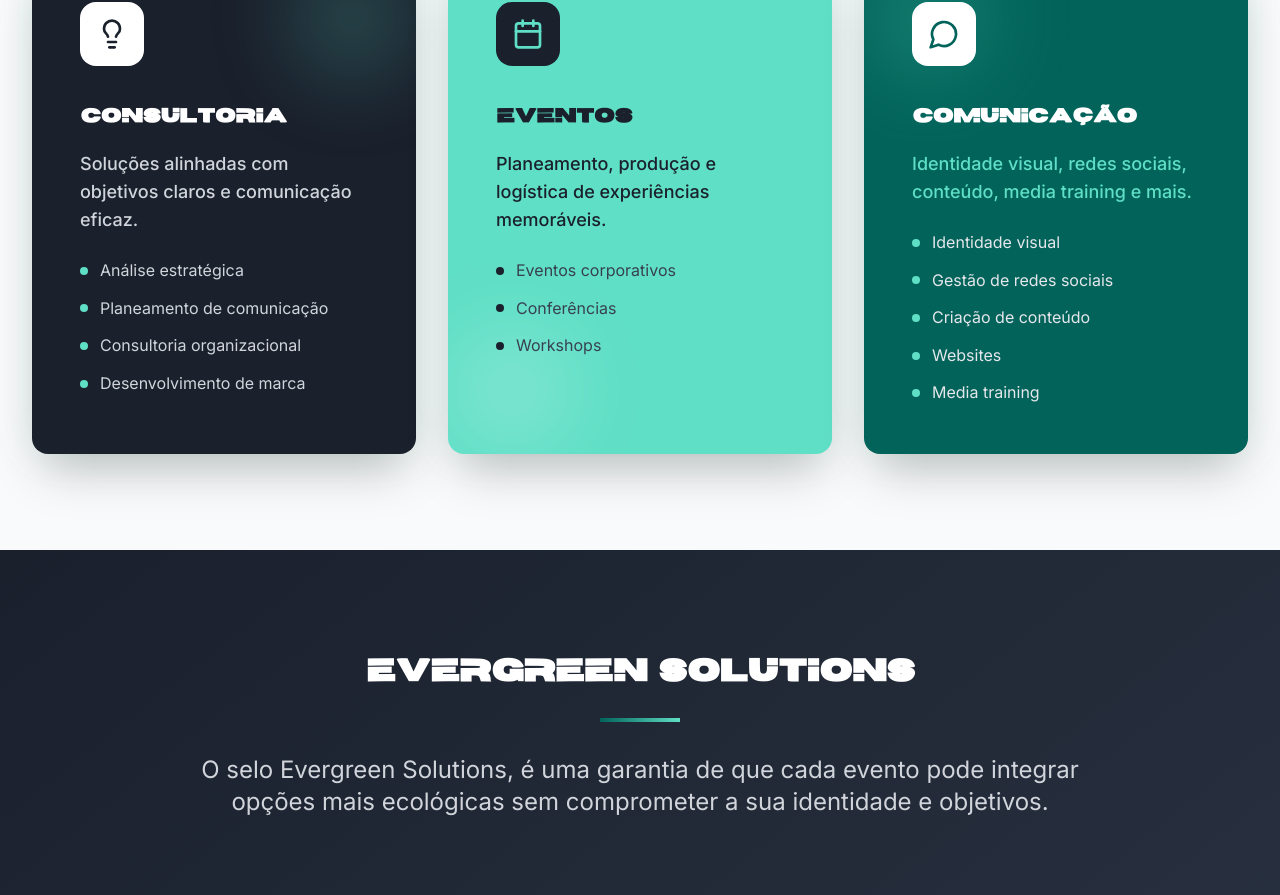
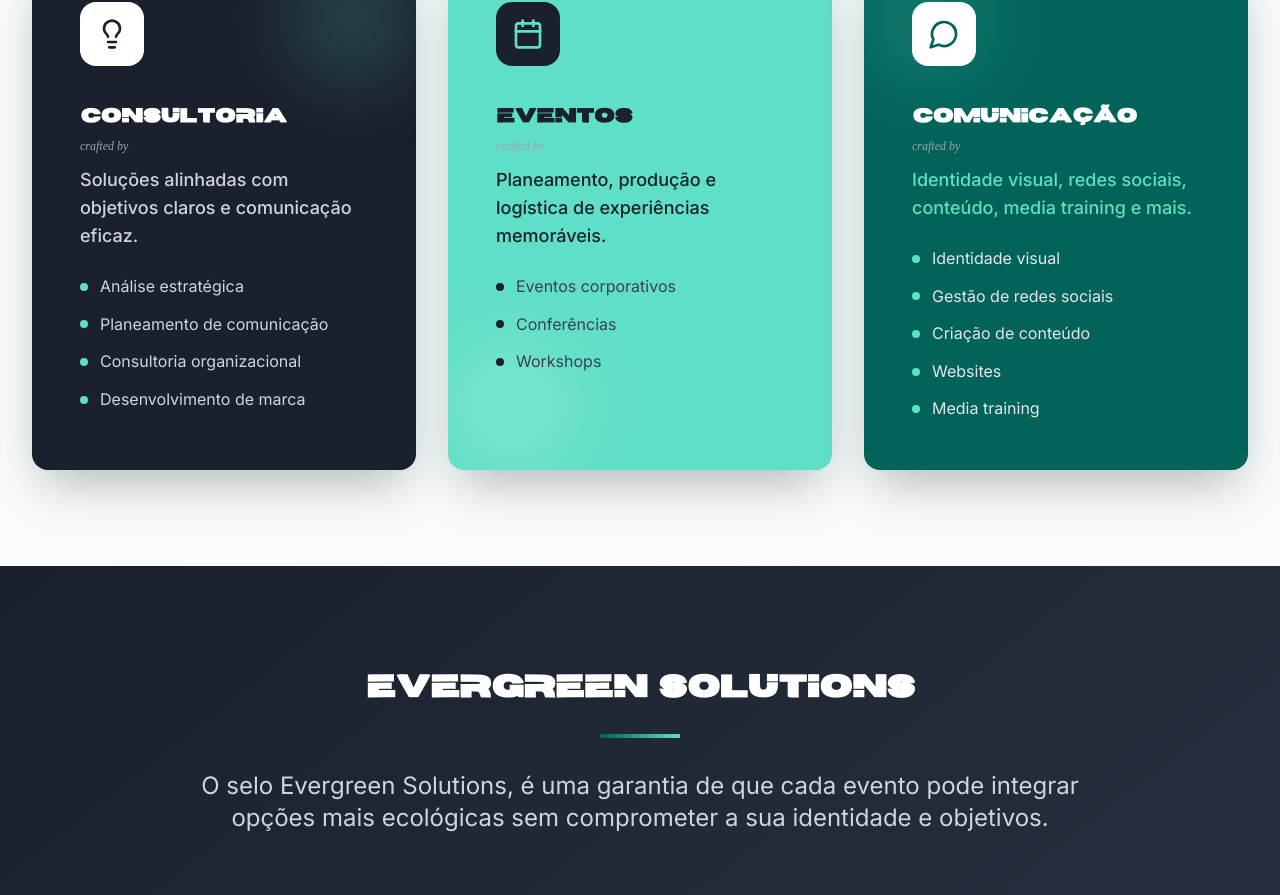
Before and after one commit to dexorteck/be-part-website, a Next.js app: page / in a window 1280 px wide. Shown: the part 2008-2903 px from the top of the page. Built offline with nearby package versions, Linux system fonts and the light colour scheme; a web font is replaced by a local one.

Commit message:
melhorias telemovel 4

```diff
--- a/components/Services.tsx
+++ b/components/Services.tsx
@@ -28,9 +28,12 @@ export default function Services() {
                 <Lightbulb className="w-8 h-8 text-gray-925" />
               </div>
 
-              <h3 className="text-2xl md:text-3xl font-brand font-bold mb-4">
+              <h3 className="text-2xl md:text-3xl font-brand font-bold mb-1">
                 CONSULTORIA
               </h3>
+              <p className="text-xs text-gray-400 italic mb-3" style={{ fontFamily: 'cursive' }}>
+                crafted by
+              </p>
               <p className="text-lg font-medium text-gray-300 mb-6">
                 Soluções alinhadas com objetivos claros e comunicação eficaz.
               </p>
@@ -64,9 +67,12 @@ export default function Services() {
                 <Calendar className="w-8 h-8 text-brand-teal-light" />
               </div>
 
-              <h3 className="text-2xl md:text-3xl font-brand font-bold mb-4">
+              <h3 className="text-2xl md:text-3xl font-brand font-bold mb-1">
                 EVENTOS
               </h3>
+              <p className="text-xs text-gray-400 italic mb-3" style={{ fontFamily: 'cursive' }}>
+                crafted by
+              </p>
               <p className="text-lg font-medium text-gray-925 mb-6">
                 Planeamento, produção e logística de experiências memoráveis.
               </p>
@@ -96,9 +102,12 @@ export default function Services() {
                 <MessageCircle className="w-8 h-8 text-brand-teal-dark" />
               </div>
 
-              <h3 className="text-2xl md:text-3xl font-brand font-bold mb-4">
+              <h3 className="text-2xl md:text-3xl font-brand font-bold mb-1">
                 COMUNICAÇÃO
               </h3>
+              <p className="text-xs text-gray-400 italic mb-3" style={{ fontFamily: 'cursive' }}>
+                crafted by
+              </p>
               <p className="text-lg font-medium text-brand-teal-light mb-6">
                 Identidade visual, redes sociais, conteúdo, media training e mais.
               </p>
```
